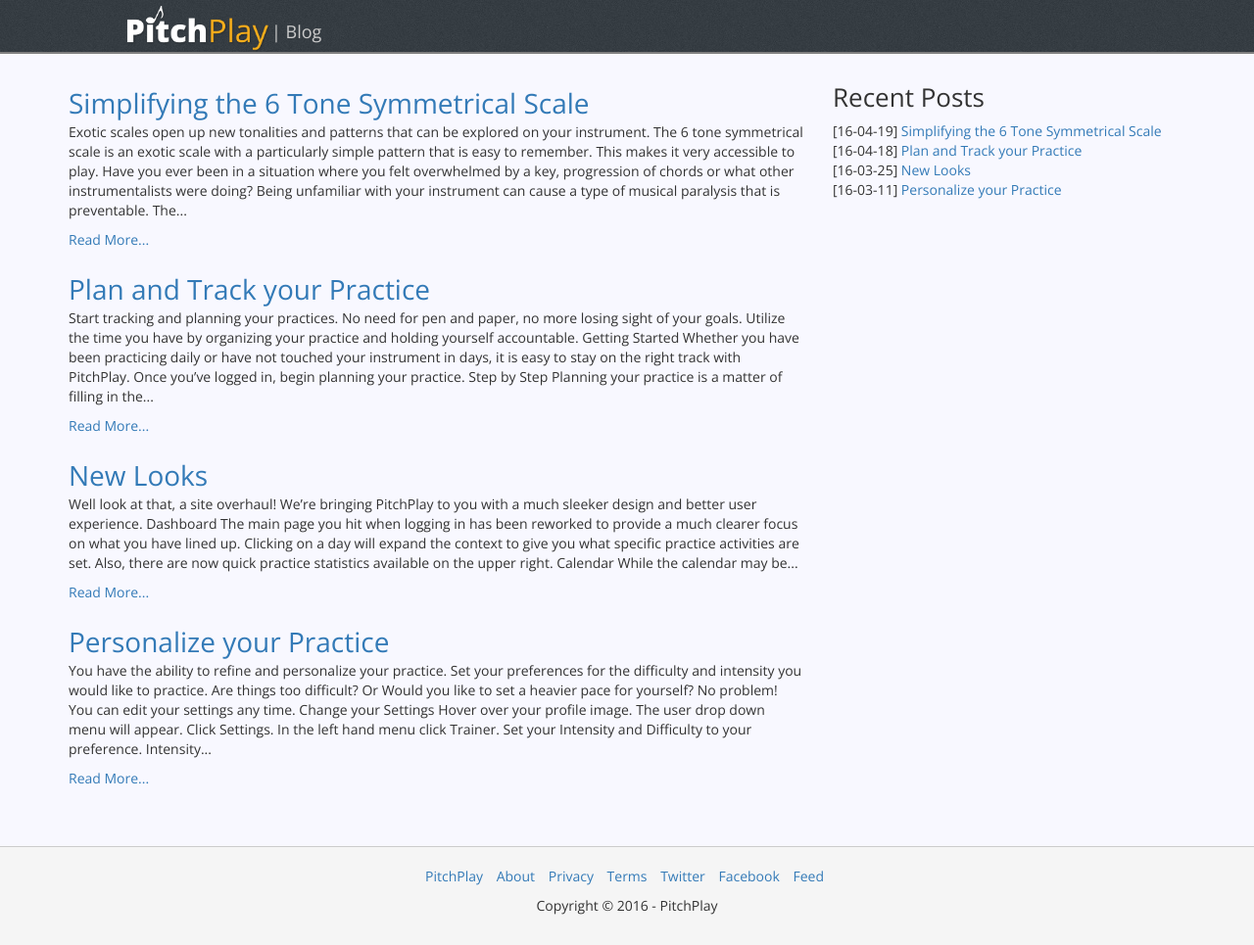
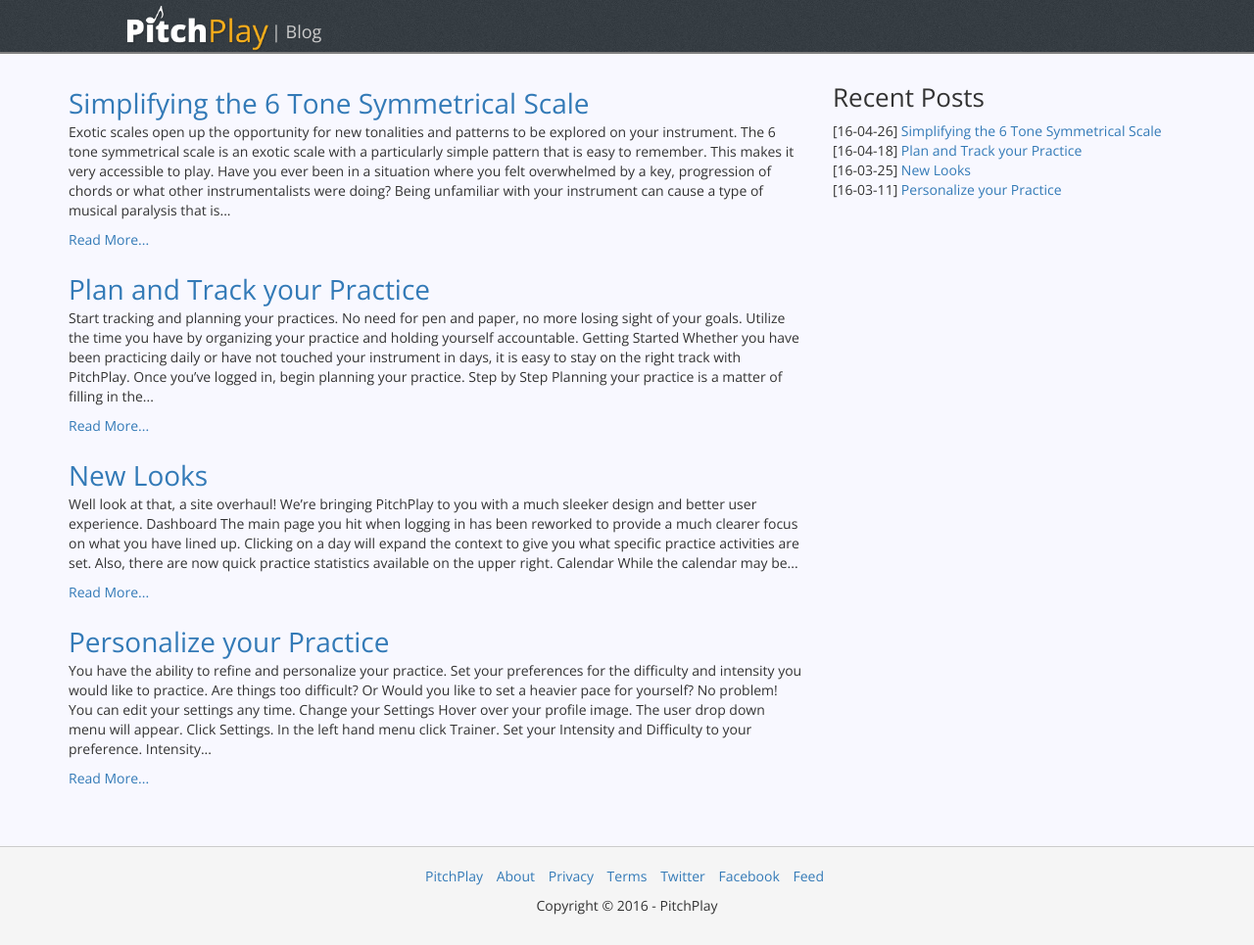
Before and after one commit to pitchplay/blog-content, a Jekyll site: the page built from index.html, in a window 1280 px wide. Shown: the whole page at 98% size. Built offline with Jekyll 4.4.1, drawn with Linux system fonts in a browser that asks for light colours; nearby versions of some CDN libraries; the list of posts is cut into pages by our own code; some of the changed lines change nothing that is shown.

Commit message:
final read through

```diff
--- a/_posts/2016-04-19-symmetrical-scale.md
+++ b/_posts/2016-04-26-symmetrical-scale.md
@@ -4,7 +4,7 @@
 author: "Hayley MacLeod"
 categories: scale
 ---
-Exotic scales open up new tonalities and patterns that can be explored on your instrument. The 6 tone symmetrical scale is an exotic scale with a particularly simple pattern that is easy to remember. This makes it very accessible to play.
+Exotic scales open up the opportunity for new tonalities and patterns to be explored on your instrument. The 6 tone symmetrical scale is an exotic scale with a particularly simple pattern that is easy to remember. This makes it very accessible to play.
 
 Have you ever been in a situation where you felt overwhelmed by a key, progression of chords or what other instrumentalists were doing? Being unfamiliar with your instrument can cause a type of musical paralysis that is preventable. The more familiar you can make yourself with different scales and scale patterns, the more familiar you will become with your instrument. You will decrease your chances of coming across something unfamiliar or musically intimidating.
 
@@ -19,7 +19,7 @@
 The 6 tone symmetrical scale is also known as the __whole tone scale__ or the __hexatonic scale__.
 
 
-![](/assets/img/2016-04-25/octaveto6tones.svg){: width="75%"}
+![](/assets/img/2016-04-26/octaveto6tones.svg){: width="75%"}
 
 
 ## The Pattern
@@ -46,7 +46,7 @@
 
 What does it sound like? Can you evoke the dreamy and blurred tonal quality that the scale is known for having?
 
-![](/assets/img/2016-04-25/guitar.jpeg){: width="75%"}
+![](/assets/img/2016-04-26/guitar.jpeg){: width="75%"}
 
 
 ## Played One, Played Them All (well, sort of!)
@@ -58,9 +58,9 @@
 
 In fact, there are only __two distinct__ whole tone (6 tone symmetrical) scales. Each consists of the alternate sets of 6 notes.
 
-![](/assets/img/2016-04-25/Csymmetricalscale.svg){: width="80%"}
+![](/assets/img/2016-04-26/Csymmetricalscale.svg){: width="80%"}
 
-![](/assets/img/2016-04-25/Dbsymmetricalscale.svg){: width="80%"}
+![](/assets/img/2016-04-26/Dbsymmetricalscale.svg){: width="80%"}
 
 *Confused? Keep in mind that the C# whole tone scale is the same as the Db whole tone scale. The two scales have different spellings of the same notes.*
 
```
Also changed, not shown: assets/img/2016-04-26/Csymmetricalscale.svg (renamed from assets/img/2016-04-25/Csymmetricalscale.svg), assets/img/2016-04-26/Dbsymmetricalscale.svg (renamed from assets/img/2016-04-25/Dbsymmetricalscale.svg), assets/img/2016-04-26/octaveto6tones.svg (renamed from assets/img/2016-04-25/octaveto6tones.svg), 2 other files.
